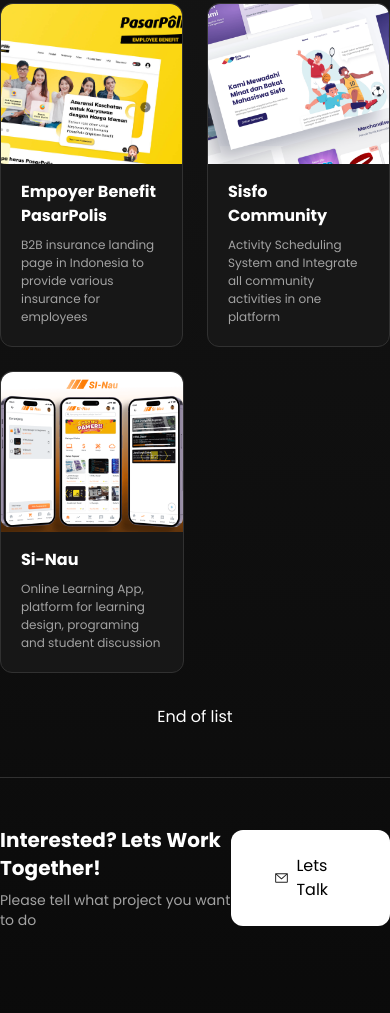
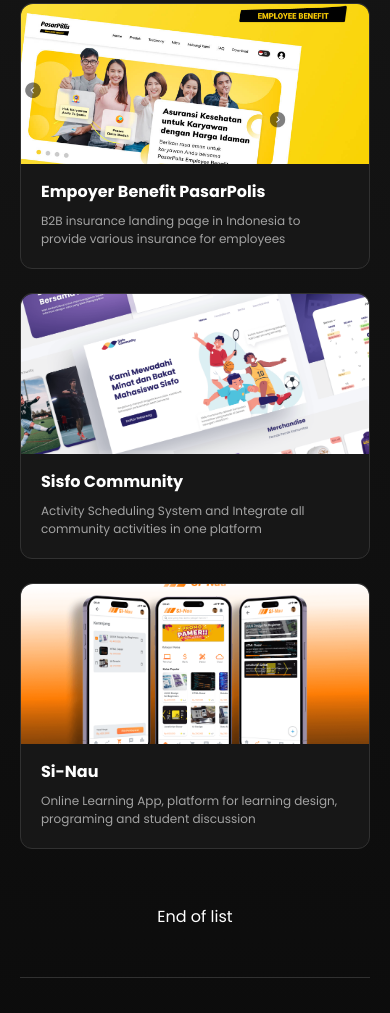
Before and after one commit to hanifptw/hanifptw.com, a plain HTML site: page projects/index.html in a window 390 px wide. Shown: the part 451-1464 px from the top of the page. Drawn offline with nearby package versions, Linux system fonts and the light colour scheme.

Commit message:
fix : add responsive in page projects

```diff
--- a/project/index.html
+++ b/projects/index.html
@@ -13,7 +13,7 @@
     />
   </head>
   <body
-    class="text-white pt-4 leading-normal max-w-screen-md mx-auto  bg-gradient-to-b from-neutral-900 to-neutral-950"
+    class="text-white pt-4 leading-normal px-5 md:max-w-screen-md mx-auto  bg-gradient-to-b from-neutral-900 to-neutral-950"
   >
     <header class="flex items-center max-w-full justify-between pb-8 ">
       <a href="/"><img alt="hanifptw-logo" src="/images/hanif-logo.png" /></a>
@@ -29,9 +29,9 @@
     <main>
       <section>
         <h3 class="font-bold text-xl my-6">Projects</h3>
-        <div class="flex flex-col gap-6">
+        <div class="flex flex-col ">
           <div
-            class="rounded-xl hover:scale-105 duration-200 ls-project-tw border border-[var(--stroke-border)] bg-neutral-900 hover:bg-[--copy-text]"
+            class="mb-6 rounded-xl hover:scale-105 duration-200 ls-project-tw border border-[var(--stroke-border)] bg-neutral-900 hover:bg-[--copy-text]"
 
           >
             <img
@@ -47,9 +47,9 @@
               </p>
             </div>
           </div>
-          <div class="inline-flex items-start gap-6">
+          <div class="md:flex gap-6">
             <div
-              class="rounded-xl flex-1 hover:scale-105 duration-200 ls-project-tw border border-[var(--stroke-border)] bg-neutral-900 hover:bg-[--copy-text]"
+              class="mb-6 rounded-xl flex-1 hover:scale-105 duration-200 ls-project-tw border border-[var(--stroke-border)] bg-neutral-900 hover:bg-[--copy-text]"
 
             >
               <img
@@ -66,7 +66,7 @@
               </div>
             </div>
             <div
-              class="rounded-xl flex-1 hover:scale-105 duration-200 ls-project-tw border border-[var(--stroke-border)] bg-neutral-900 hover:bg-[--copy-text]"
+              class="mb-6 rounded-xl flex-1 hover:scale-105 duration-200 ls-project-tw border border-[var(--stroke-border)] bg-neutral-900 hover:bg-[--copy-text]"
 
             >
               <img
@@ -83,9 +83,9 @@
               </div>
             </div>
           </div>
-          <div class="inline-flex items-start gap-6">
+          <div class=" md:flex gap-6">
             <div
-              class="rounded-xl flex-1 hover:scale-105 duration-200 ls-project-tw border border-[var(--stroke-border)] bg-neutral-900 hover:bg-[--copy-text]"
+              class="mb-6 rounded-xl flex-1 hover:scale-105 duration-200 ls-project-tw border border-[var(--stroke-border)] bg-neutral-900 hover:bg-[--copy-text]"
 
             >
               <img
@@ -101,7 +101,7 @@
                 </p>
               </div>
             </div>
-            <div class="flex-1">
+            <div class=" hidden md:flex md:flex-1">
               <img
                 class="invisible"
                 src="/images/sisfo-community.jpg"
@@ -114,15 +114,15 @@
       <div class="flex justify-center w-full mt-8">End of list</div>
 
       <hr class="my-12 border-t border-[--stroke-border]" />
-      <section class="flex items-center justify-between mb-32">
-        <div class="flex flex-col gap-2">
+      <section class="md:flex md:items-center md:justify-between mb-32">
+        <div class="flex flex-col gap-2 mb-6">
           <div class="text-xl font-bold">Interested? Lets Work Together!</div>
           <div class="text-sm text-[--copy-desc]">
             Please tell what project you want to do
           </div>
         </div>
         <a
-          class="flex items-center bg-white py-6 pr-12 pl-11 gap-2 rounded-xl hover:bg-neutral-300 duration-200"
+          class="flex w-fit items-center bg-white py-6 pr-12 pl-11 gap-2 rounded-xl hover:bg-neutral-300 duration-200"
           href="mailto:brillianthanif@gmail.com"
           target="_blank"
         >
```
